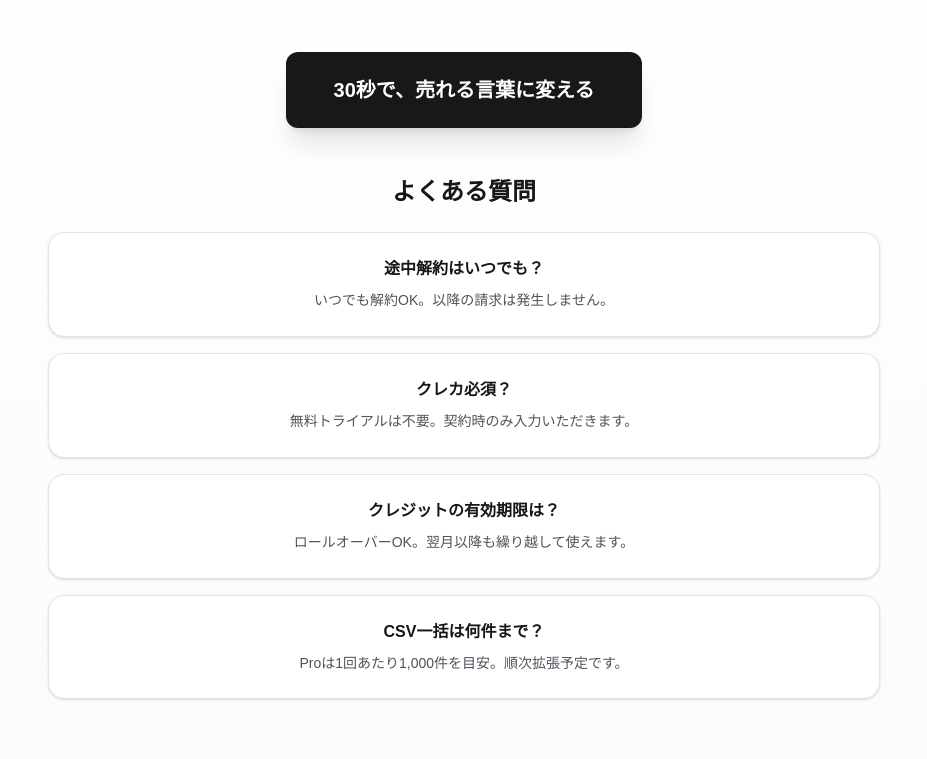
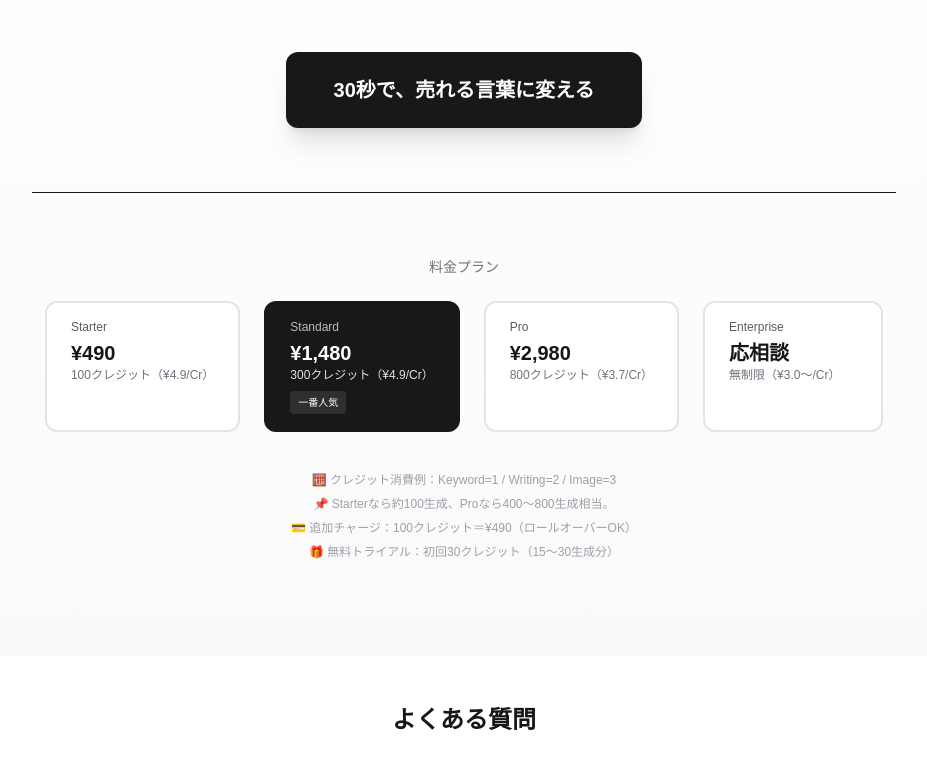
Before and after one commit to Waltz0820/boostsuite-app, a Next.js app: page / in a window 1280 px wide. Shown: the part 3727-4486 px from the top of the page, without its empty margins (176-1103 px from the left). Built offline with nearby package versions, Linux system fonts and the light colour scheme.

Commit message:
feat: 変更内容

```diff
--- a/app/page.tsx
+++ b/app/page.tsx
@@ -258,15 +258,6 @@ export default function Page() {
             30秒で、売れる言葉に変える
           </Link>
 
-<FAQ
-  items={[
-    { q: "途中解約はいつでも？", a: "いつでも解約OK。以降の請求は発生しません。" },
-    { q: "クレカ必須？", a: "無料トライアルは不要。契約時のみ入力いただきます。" },
-    { q: "クレジットの有効期限は？", a: "ロールオーバーOK。翌月以降も繰り越して使えます。" },
-    { q: "CSV一括は何件まで？", a: "Proは1回あたり1,000件を目安。順次拡張予定です。" },
-  ]}
-/>
-
           {/* Pricing */}
           <div className="mt-16 pt-16 border-t">
             <p className="text-sm text-zinc-500 mb-6">料金プラン</p>
@@ -287,6 +278,17 @@ export default function Page() {
           </div>
         </div>
       </section>
+      <FAQ
+  items={[
+    { q: "無料でも制限なく使えますか？", a: "初回30クレジットまで完全無料でご利用いただけます。登録不要で、今すぐお試しいただけます。" },
+    { q: "クレジットって何ですか？", a: "各生成時に消費される単位です。追加購入や繰り越しも可能です。" },
+    { q: "英語や中国語の商品説明にも対応していますか？", a: "はい。自動的に検知して、自然な日本語に整流します。" },
+    { q: "途中解約はいつでもできますか？", a: "はい。いつでも解約可能で、以降の請求は発生しません。" },
+    { q: "クレジットカードは必須ですか？", a: "無料トライアルでは不要です。契約時のみ入力をお願いしています。" },
+    { q: "クレジットの有効期限はありますか？", a: "有効期限はありません。未使用分は翌月以降も繰り越してご利用いただけます。" },
+    { q: "CSV一括生成は何件まで対応していますか？", a: "Proプランでは1回あたり1,000件を目安としています。今後さらに拡張予定です。" },
+  ]}
+/>
     </>
   );
 }
```
